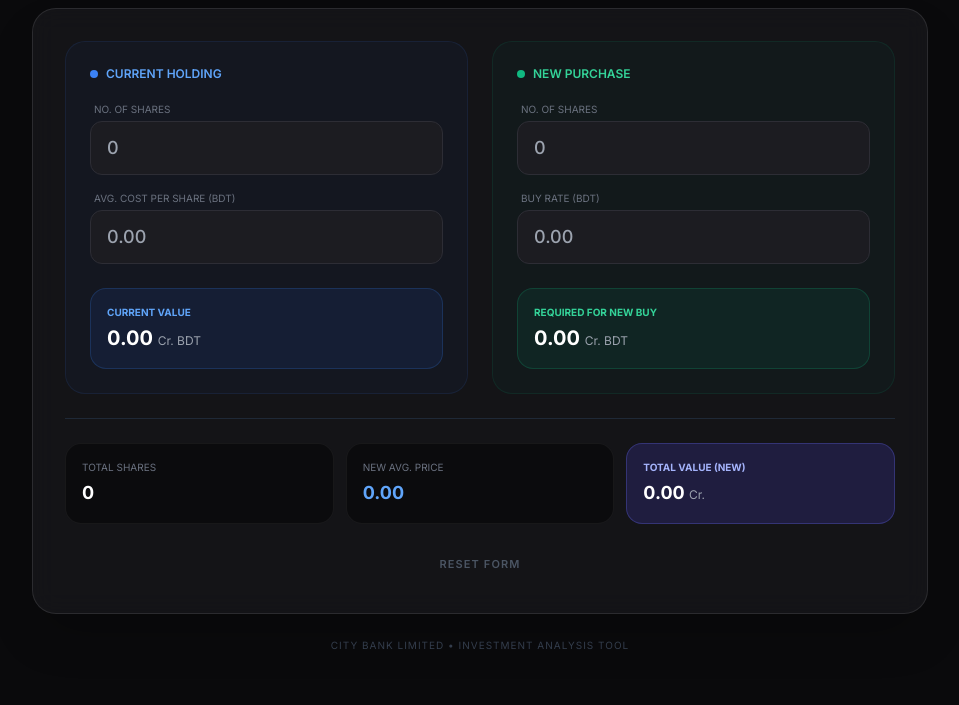
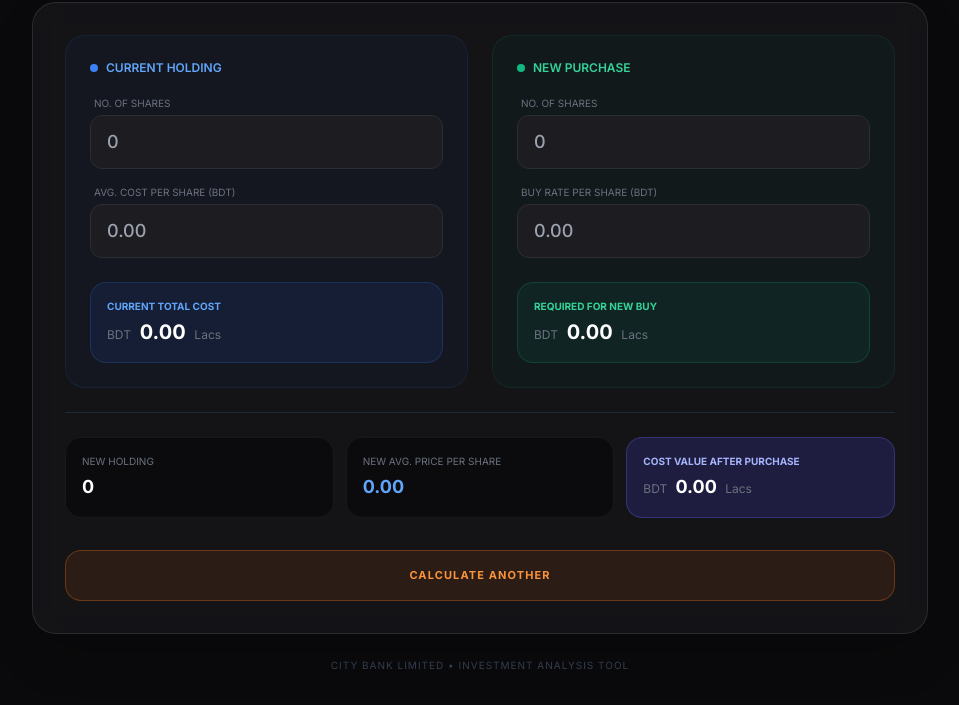
Before and after one commit to rocksonju/cbl-calc, a plain HTML site: page index.html in a window 1280 px wide. Shown: the part 109-814 px from the top of the page, without its empty margins (160-1119 px from the left). Drawn offline with nearby package versions, Linux system fonts and the light colour scheme.

Commit message:
Refactor CBL Stock Calculator to Average Price Calculator

```diff
--- a/index.html
+++ b/index.html
@@ -3,7 +3,7 @@
 <head>
     <meta charset="UTF-8">
     <meta name="viewport" content="width=device-width, initial-scale=1.0">
-    <title>CBL Stock Average Calculator</title>
+    <title>CBL Average Price Calculator</title>
     <script src="https://cdn.tailwindcss.com"></script>
     <link href="https://fonts.googleapis.com/css2?family=Inter:wght@300;400;500;600;700&display=swap" rel="stylesheet">
     <style>
@@ -46,7 +46,6 @@
             border: 1px solid rgba(16, 185, 129, 0.1);
             border-radius: 1.25rem;
         }
-        /* Mobile adjustment for padding */
         @media (max-width: 640px) {
             .glass-card { padding: 1.25rem; }
             .column-current, .column-new { padding: 1rem; }
@@ -59,11 +58,11 @@
         <!-- Header -->
         <div class="mb-6 text-center">
             <h2 class="text-[10px] font-bold uppercase tracking-widest text-blue-500 mb-1">Portfolio Utility</h2>
-            <h1 class="text-2xl md:text-3xl font-bold cbl-logo-text">CBL STOCK CALCULATOR</h1>
+            <h1 class="text-2xl md:text-3xl font-bold cbl-logo-text uppercase">Average Price Calculator</h1>
         </div>
 
         <div class="glass-card rounded-3xl p-6 md:p-8 shadow-2xl">
-            <!-- Main Responsive Grid -->
+            <!-- Main Grid -->
             <div class="grid grid-cols-1 md:grid-cols-2 gap-6">
 
                 <!-- Current Holding Section -->
@@ -86,8 +85,10 @@
                     </div>
 
                     <div class="mt-6 bg-blue-600/10 p-4 rounded-2xl border border-blue-500/20">
-                        <p class="text-[10px] text-blue-400 mb-1 uppercase font-bold">Current Value</p>
-                        <p id="resCurrentValue" class="text-lg md:text-xl font-bold text-white">0.00 <span class="text-xs font-normal text-gray-400">Cr. BDT</span></p>
+                        <p class="text-[10px] text-blue-400 mb-1 uppercase font-bold">Current Total Cost</p>
+                        <p id="resCurrentValue" class="text-lg md:text-xl font-bold text-white">
+                            <span class="text-xs font-normal text-gray-500 mr-1">BDT</span> 0.00 <span class="text-xs font-normal text-gray-500 ml-1">Lacs</span>
+                        </p>
                     </div>
                 </div>
 
@@ -104,7 +105,7 @@
                                 <input type="text" id="newShares" inputmode="decimal" placeholder="0" class="input-field w-full px-4 py-3 rounded-xl text-lg font-medium">
                             </div>
                             <div>
-                                <label class="block text-[10px] text-gray-500 mb-1 ml-1 uppercase">Buy Rate (BDT)</label>
+                                <label class="block text-[10px] text-gray-500 mb-1 ml-1 uppercase">Buy Rate per Share (BDT)</label>
                                 <input type="text" id="buyRate" inputmode="decimal" placeholder="0.00" class="input-field w-full px-4 py-3 rounded-xl text-lg font-medium">
                             </div>
                         </div>
@@ -112,7 +113,9 @@
 
                     <div class="mt-6 bg-emerald-600/10 p-4 rounded-2xl border border-emerald-500/20">
                         <p class="text-[10px] text-emerald-400 mb-1 uppercase font-bold">Required for New Buy</p>
-                        <p id="resFundsRequired" class="text-lg md:text-xl font-bold text-white">0.00 <span class="text-xs font-normal text-gray-400">Cr. BDT</span></p>
+                        <p id="resFundsRequired" class="text-lg md:text-xl font-bold text-white">
+                            <span class="text-xs font-normal text-gray-500 mr-1">BDT</span> 0.00 <span class="text-xs font-normal text-gray-500 ml-1">Lacs</span>
+                        </p>
                     </div>
                 </div>
             </div>
@@ -121,22 +124,24 @@
             <div class="mt-6 pt-6 border-t border-gray-800">
                 <div class="grid grid-cols-1 sm:grid-cols-3 gap-3">
                     <div class="bg-black/40 p-4 rounded-2xl border border-white/5">
-                        <p class="text-[10px] text-gray-500 mb-1 uppercase">Total Shares</p>
+                        <p class="text-[10px] text-gray-500 mb-1 uppercase">New Holding</p>
                         <p id="resTotalShares" class="text-lg font-bold text-white">0</p>
                     </div>
                     <div class="bg-black/40 p-4 rounded-2xl border border-white/5">
-                        <p class="text-[10px] text-gray-500 mb-1 uppercase">New Avg. Price</p>
+                        <p class="text-[10px] text-gray-500 mb-1 uppercase">New Avg. Price per share</p>
                         <p id="resAvgPrice" class="text-lg font-bold text-blue-400">0.00</p>
                     </div>
                     <div class="bg-indigo-600/20 p-4 rounded-2xl border border-indigo-500/30">
-                        <p class="text-[10px] text-indigo-300 mb-1 font-bold uppercase">Total Value (New)</p>
-                        <p id="resTotalValue" class="text-lg font-bold text-white">0.00 <span class="text-xs font-normal text-gray-400">Cr.</span></p>
+                        <p class="text-[10px] text-indigo-300 mb-1 font-bold uppercase">Cost Value after Purchase</p>
+                        <p id="resTotalValue" class="text-lg font-bold text-white">
+                            <span class="text-xs font-normal text-gray-500 mr-1">BDT</span> 0.00 <span class="text-xs font-normal text-gray-500 ml-1">Lacs</span>
+                        </p>
                     </div>
                 </div>
             </div>
 
-            <button onclick="resetCalculator()" class="mt-6 w-full py-2 text-[11px] font-semibold text-gray-600 hover:text-red-400 transition-colors uppercase tracking-widest">
-                Reset Form
+            <button onclick="resetCalculator()" class="mt-8 w-full py-4 rounded-2xl bg-orange-500/10 border border-orange-500/30 text-[11px] font-bold text-orange-400 hover:bg-orange-500/20 hover:text-orange-300 transition-all uppercase tracking-widest">
+                Calculate Another
             </button>
         </div>
 
@@ -185,7 +190,8 @@
             const newShares = getRawValue('newShares');
             const buyRate = getRawValue('buyRate');
 
-            const CRORE = 10000000;
+            // Conversion scale: 1 Lac = 100,000
+            const LAC = 100000;
 
             const currentTotalCost = currentShares * currentAvgPrice;
             const newBuyCost = newShares * buyRate;
@@ -194,16 +200,21 @@
             const totalShares = currentShares + newShares;
             const newAvgPrice = totalShares > 0 ? (overallTotalCost / totalShares) : 0;
 
-            const currentValCrore = currentTotalCost / CRORE;
-            const fundsRequiredCrore = newBuyCost / CRORE;
-            const totalValueCrore = overallTotalCost / CRORE;
+            // Lacs Conversions
+            const currentValLac = currentTotalCost / LAC;
+            const fundsRequiredLac = newBuyCost / LAC;
+            const totalValueLac = overallTotalCost / LAC;
 
-            document.getElementById('resCurrentValue').innerHTML = `${formatOutput(currentValCrore)} <span class="text-xs font-normal text-gray-500">Cr.</span>`;
-            document.getElementById('resFundsRequired').innerHTML = `${formatOutput(fundsRequiredCrore)} <span class="text-xs font-normal text-gray-500">Cr.</span>`;
+            const bdtLabel = '<span class="text-xs font-normal text-gray-500 mr-1">BDT</span>';
+            const lacLabel = '<span class="text-xs font-normal text-gray-500 ml-1">Lacs</span>';
+
+            // standard 2 decimals as requested
+            document.getElementById('resCurrentValue').innerHTML = `${bdtLabel} ${formatOutput(currentValLac, 2)} ${lacLabel}`;
+            document.getElementById('resFundsRequired').innerHTML = `${bdtLabel} ${formatOutput(fundsRequiredLac, 2)} ${lacLabel}`;
 
             document.getElementById('resTotalShares').textContent = totalShares.toLocaleString('en-US');
-            document.getElementById('resAvgPrice').textContent = formatOutput(newAvgPrice);
-            document.getElementById('resTotalValue').innerHTML = `${formatOutput(totalValueCrore)} <span class="text-xs font-normal text-gray-500">Cr.</span>`;
+            document.getElementById('resAvgPrice').textContent = formatOutput(newAvgPrice, 2);
+            document.getElementById('resTotalValue').innerHTML = `${bdtLabel} ${formatOutput(totalValueLac, 2)} ${lacLabel}`;
         }
 
         function resetCalculator() {
@@ -212,6 +223,8 @@
             });
             calculate();
         }
+
+        window.onload = calculate;
     </script>
 </body>
 </html>
```
